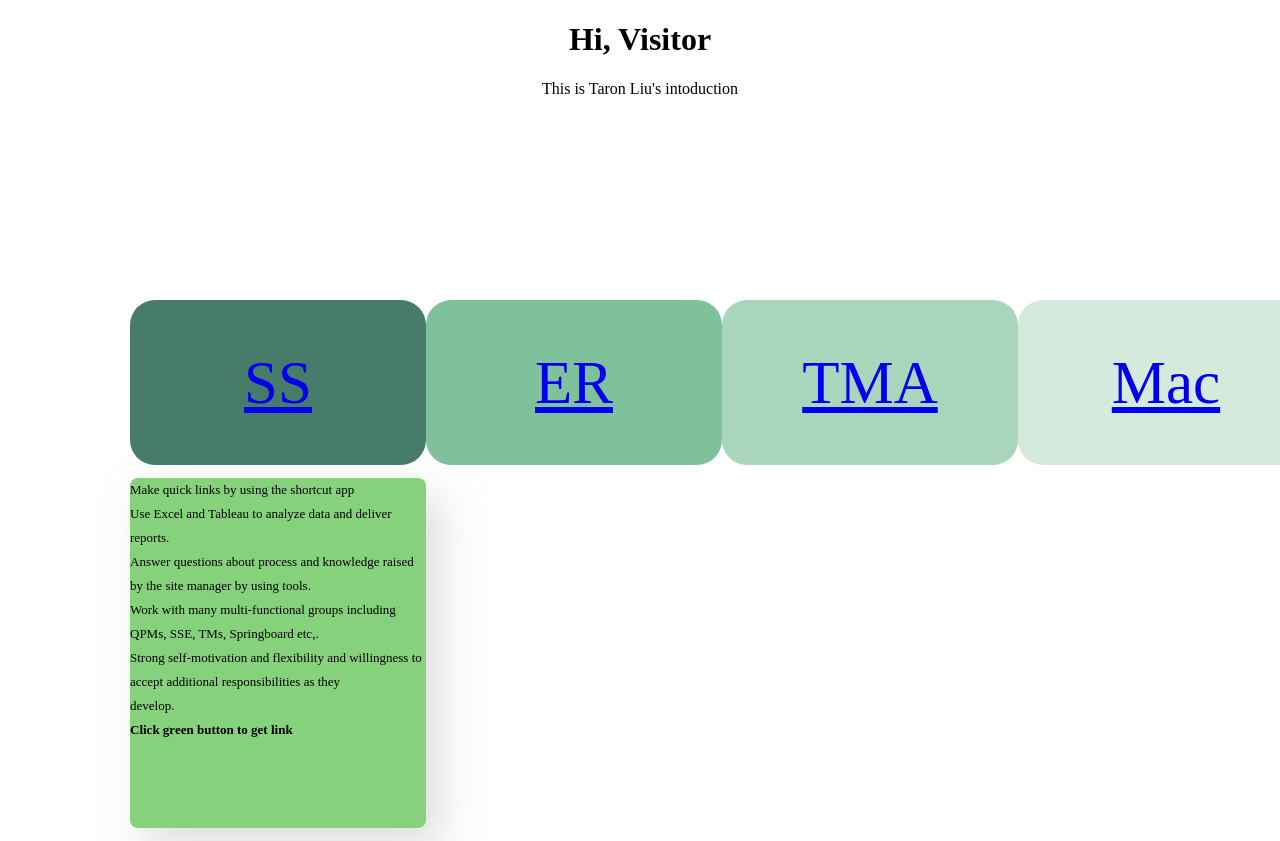
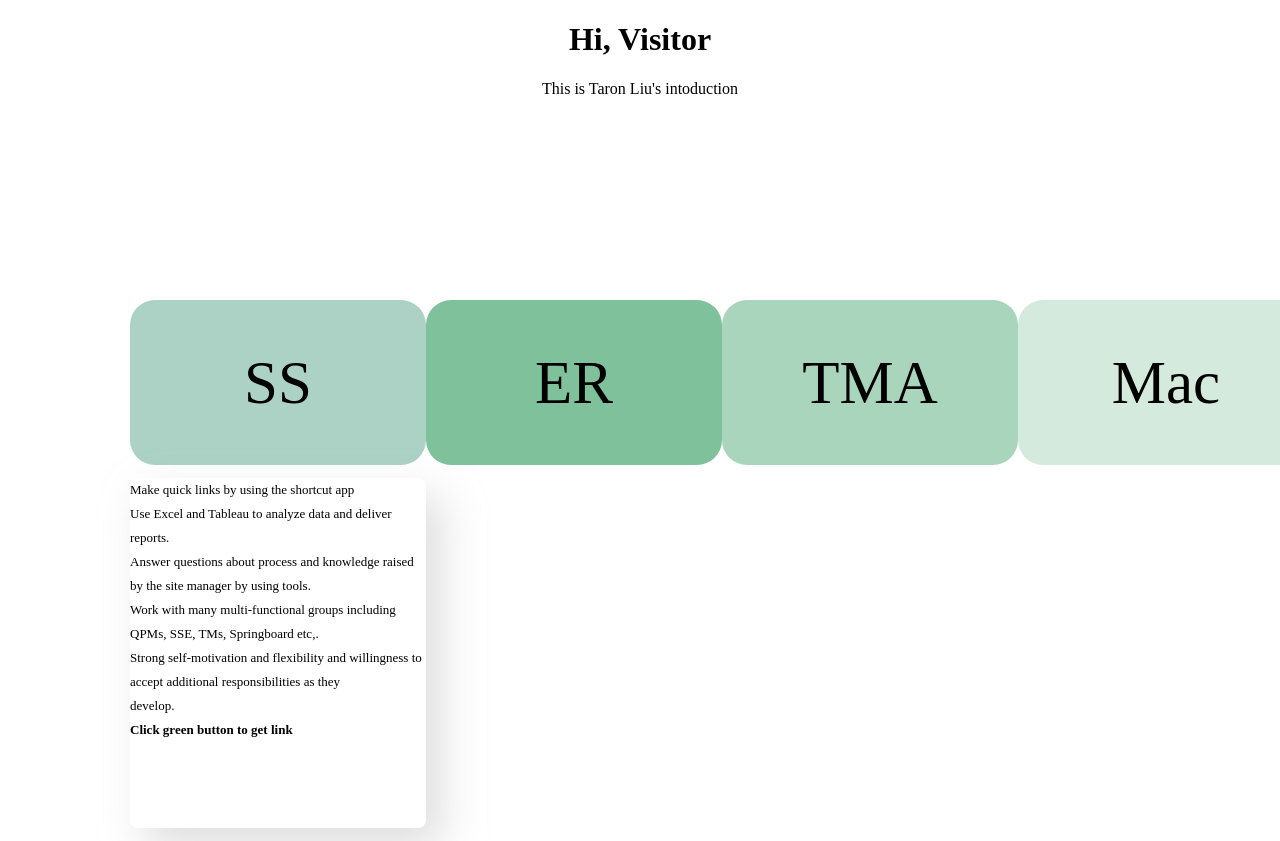
Before and after one commit to taronl/taronl.github.io, a plain HTML site: page index.html in a window 1280 px wide. In both pictures the pointer is over the element 278 px from the left and 382 px from the top of the page. Shown: the top 841 px of the page. Drawn offline with Linux system fonts and the light colour scheme.

Commit message:
Add files via upload

```diff
--- a/styles.css
+++ b/styles.css
@@ -2,15 +2,11 @@ body,
 html {
     width: 100%;
     height: 100%;
-    /* display: flex;
-    flex-direction: row; */
-    /* padding: 20px; */
     padding: 0px;
     margin: 0px;
 }
 
 .box1 {
-    /* text-align: center; */
     margin-left: 800;
     display: flex;
     flex-direction: column;
@@ -18,41 +14,49 @@ html {
     height: 200px;
 
 }
-.box3{
-     display: flex;
-     box-sizing: border-box;
-     padding: 0 130px;
+
+.box3 {
+    display: flex;
+    box-sizing: border-box;
+    padding: 0 130px;
     justify-content: space-between;
 }
+
 .box2 {
     width: 300px;
     margin-top: 100px;
-    /* margin-right: 50px; */
 }
-.exp{
+
+.exp {
     white-space: pre-line;
-    overflow-y:auto;
+    overflow-y: auto;
     font-size: small;
     display: none;
 }
-.exp:hover~.exp {
+.jobbtn:hover~.exp {
     display: block;
- }
-.link{
+}
 
-    /* display: inline-block;   */
-    /* text-align: center; */
-     margin-left: 120px;
+.link {
+    margin-left: 120px;
+}
 
+a{
+    text-decoration: none;
+    color: rgb(0, 0, 0);
 }
+
+a:visited{
+    text-decoration: none;
+    color: rgb(0, 0, 0);
+}
+
 p {
-    /* width: 20px;*/
+
     height: 350px;
-    /* max-height: 0; */
-
     box-sizing: border-box;
     line-height: 24px;
-    background: #86D17B;
+    background: #ffffff;
     overflow: hidden;
     transition: all .3s linear;
     box-shadow: 15px 18px 40px 0 rgba(189, 189, 189, 0.50);
@@ -60,14 +64,9 @@ p {
 
 }
 
-.jobbtn:hover~.exp {
-   display: block;
-}
 
-.jobbtn:hover {
-    color: white;
-    background-color: #5BB28F;
-}
+
+
 
 #SS {
     width: 296px;
@@ -99,6 +98,7 @@ p {
     justify-content: center;
     font-size: 61px;
 }
+
 #ER {
     width: 296px;
     height: 165px;
@@ -113,6 +113,7 @@ p {
     justify-content: center;
     font-size: 61px;
 }
+
 #Mac {
     width: 296px;
     height: 165px;
@@ -128,7 +129,11 @@ p {
     font-size: 61px;
 }
 
-#SS:hover, #TMA:hover, #ER:hover, #Mac:hover {
-    background-color: #467C69; /* 悬停时的背景颜色，您可以自定义 */
-    color: white; /
+#SS:hover,
+#TMA:hover,
+#ER:hover,
+#Mac:hover {
+    background-color: #abd2c5;
+    /* 悬停时的背景颜色，您可以自定义 */
+    color: white;/
 }
```
